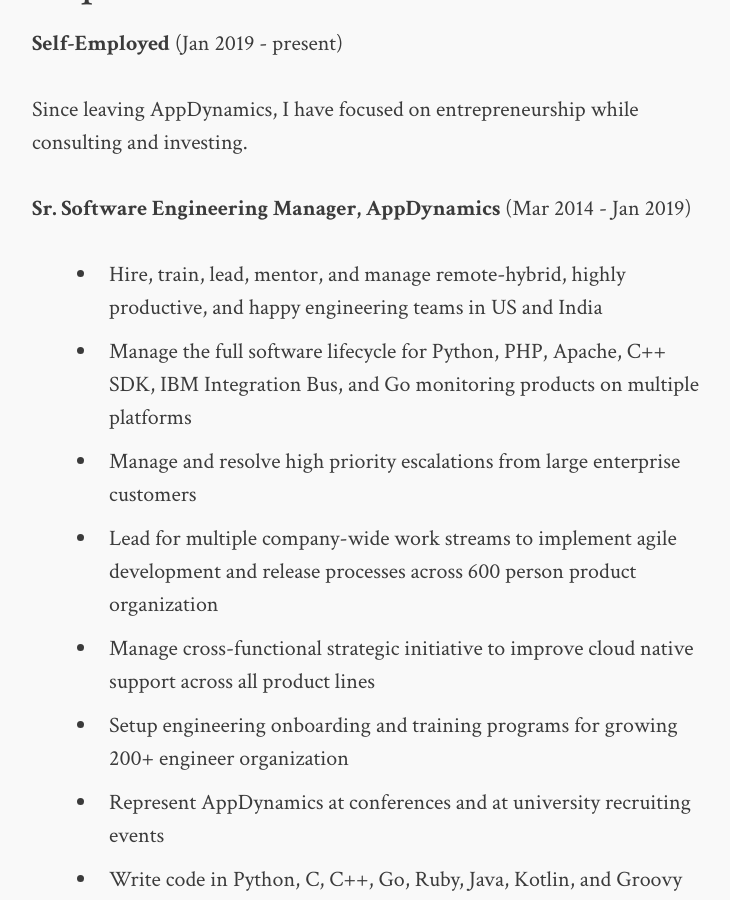
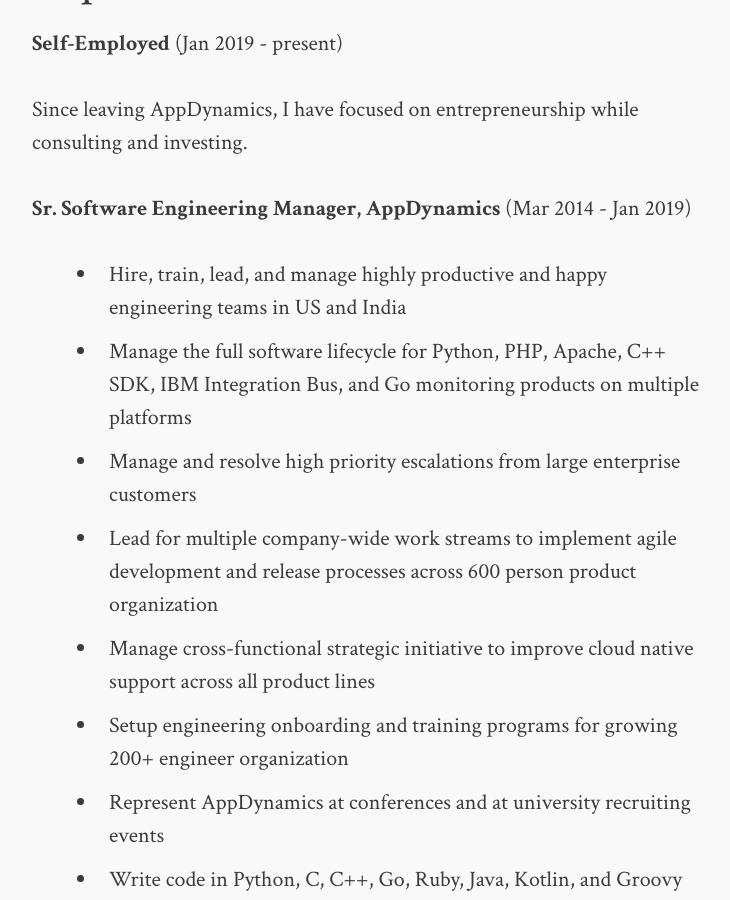
Before and after one commit to dkoepke/dkoepke.github.io, a Jekyll site: the page built from Resume.md, in a window 1280 px wide and 900 px high, scrolled down 1050 px. Shown: the whole window, without its empty margins (268-998 px from the left). Built offline with Jekyll 4.4.1, drawn with Linux system fonts in a browser that asks for light colours.

Commit message:
Omit some words

```diff
--- a/Resume.md
+++ b/Resume.md
@@ -29,7 +29,7 @@ Since leaving AppDynamics, I have focused on entrepreneurship while consulting a
 
 **Sr. Software Engineering Manager, AppDynamics** (Mar 2014 - Jan 2019)
 
-* Hire, train, lead, mentor, and manage remote-hybrid, highly productive, and happy engineering teams in US and India
+* Hire, train, lead, and manage highly productive and happy engineering teams in US and India
 * Manage the full software lifecycle for Python, PHP, Apache, C++ SDK, IBM Integration Bus, and Go monitoring products on multiple platforms
 * Manage and resolve high priority escalations from large enterprise customers
 * Lead for multiple company-wide work streams to implement agile development and release processes across 600 person product organization
```
